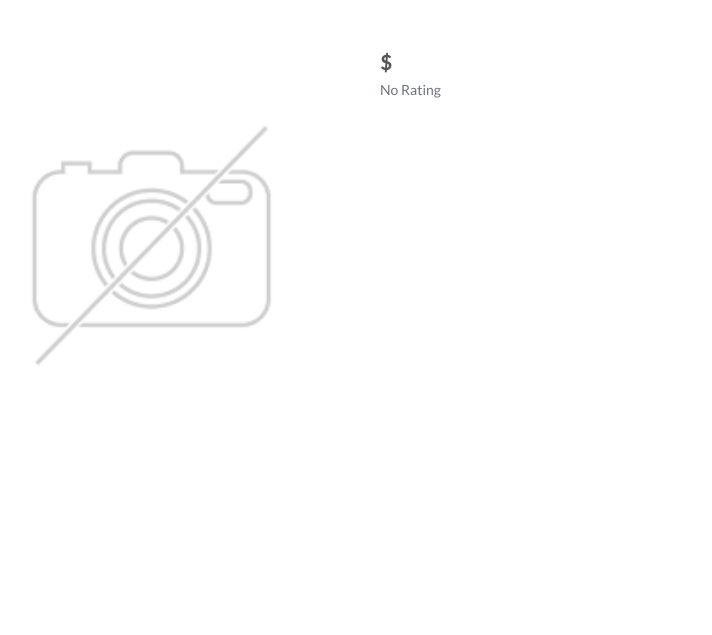
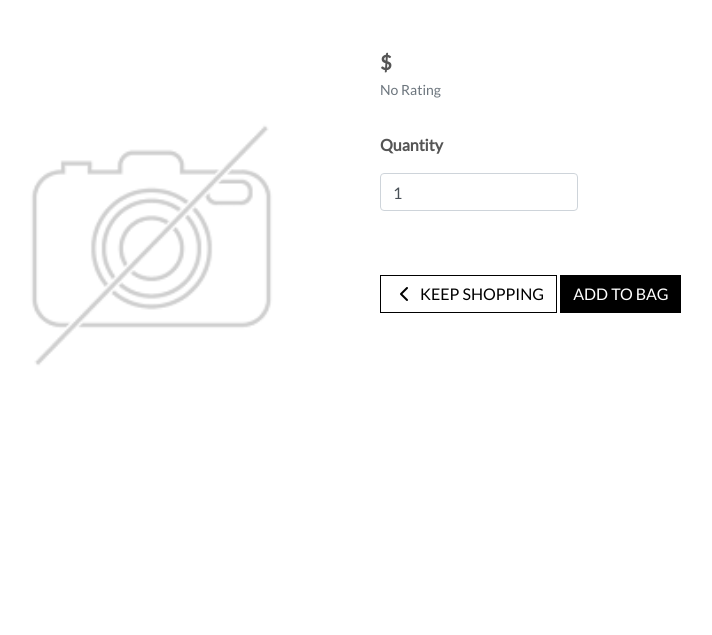
Before and after one commit to MitchDuke/boutique_ado_v1, a Django app: template products/templates/products/product_detail.html in a window 1280 px wide. Shown: the part 165-800 px from the top of the page, without its empty margins (275-987 px from the left). Run offline with Django 3.2, Linux system fonts and the light colour scheme; the template is opened without the code that fills it, so the values that code supplies are empty; some libraries are stand-ins or nearby versions.

Commit message:
Bag Functionality
Added add to bag funtionality

```diff
--- a/bag/urls.py
+++ b/bag/urls.py
@@ -3,4 +3,5 @@
 
 urlpatterns = [
     path("", views.view_bag, name="view_bag"),
+    path("add/<item_id>/", views.add_to_bag, name="add_to_bag"),
 ]
--- a/products/templates/products/product_detail.html
+++ b/products/templates/products/product_detail.html
@@ -43,6 +43,28 @@
                         <small class="text-muted">No Rating</small>
                     {% endif %}
                     <p class="mt-3">{{ product.description }}</p>
+                    <form class="form" action="{% url 'add_to_bag' product.id %}" method="POST">
+                        {% csrf_token %}
+                        <div class="form-row">
+                            <div class="col-12">
+                                <p class="mt-3"><strong>Quantity</strong></p>
+                                <div class="form-group w-50">
+                                    <input class="form-control qty_input" type="number" name="quantity" value="1" min="1" max="99" data-product-id="{{ product.id }}" id="id_qty{{ product.id }}">
+                                </div>
+                            </div>
+
+                            <div class="col-12">
+                                <a href="{% url 'products' %}" class="btn btn-outline-black rounded-0 mt-5">
+                                    <span class="icon">
+                                        <i class="fas fa-chevron-left"></i>
+                                    </span>
+                                    <span class="text-uppercase">Keep Shopping</span>
+                                </a>
+                                <input type="submit" class="btn btn-black rounded-0 text-uppercase mt-5" value="Add to Bag">
+                            </div>
+                            <input type="hidden" name="redirect_url" value="{{ request.path }}">
+                        </div>
+                    </form>
                 </div>
             </div>
         </div>
--- a/static/css/base.css
+++ b/static/css/base.css
@@ -36,6 +36,19 @@
 .btn-black {
     background: black;
     color: white;
+}
+
+.btn-outline-black {
+    background: white;
+    color: black !important; /* use !important to override link colors for <a> elements */
+    border: 1px solid black;
+}
+
+.btn-outline-black:hover,
+.btn-outline-black:active,
+.btn-outline-black:focus {
+    background: black;
+   color: white !important;
 }
 
 .shop-now-button:hover,
```
Also changed, not shown: bag/views.py (+18 -1 lines).
